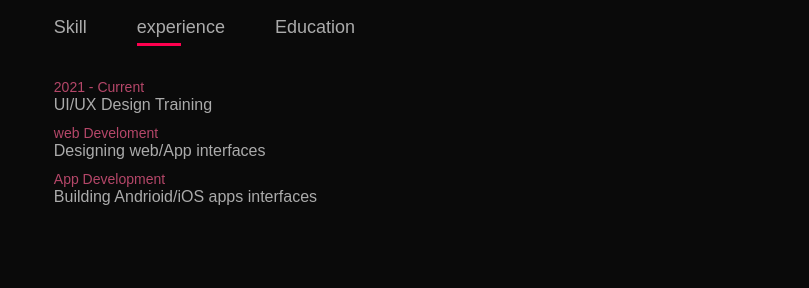
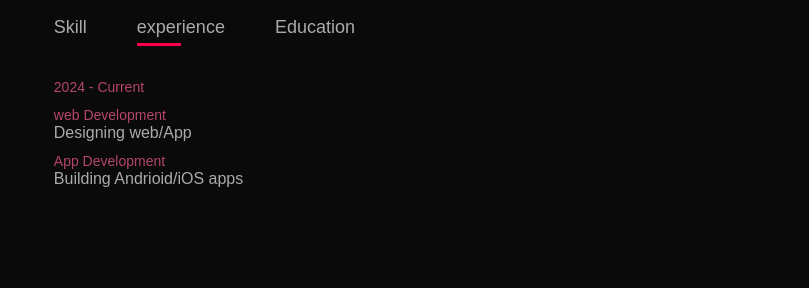
Before and after one commit to Adekoya-Tech/My-Portfolio, a plain HTML site: page index.html in a window 1280 px wide. Both pictures are taken after a click on the element "experience". Shown: the part 954-1242 px from the top of the page, 471-1280 px from the left. Drawn offline with nearby package versions, Linux system fonts and the light colour scheme.

Commit message:
initial commit message

```diff
--- a/index.html
+++ b/index.html
@@ -7,7 +7,8 @@
     <link rel="stylesheet" href="style.css" />
     <script
       src="https://kit.fontawesome.com/a285e9b7c5.js"
-      crossorigin="anonymous"></script>
+      crossorigin="anonymous"
+    ></script>
   </head>
   <body>
     <div id="header">
@@ -35,7 +36,9 @@
           <i class="fa fa-bars" onclick="showSidebar()"></i>
         </nav>
         <div class="header-text">
-          <p>UI/UX Designer</p>
+          <p  style="font-size: 29px;
+          font-family:'Lucida Sans', 'Lucida Sans Regular', 'Lucida Grande', 'Lucida Sans Unicode', Geneva, Verdana, sans-serif;
+          font-weight: bold;">Full-stack Web/App Dev</p>
           <h2>
             Hi, I'm <span>Peter</span><br />
             Adekoya
@@ -71,40 +74,40 @@
             </div>
             <div class="tab-contents active-tab" id="skills">
               <ul>
-                <li><span>UI?UX</span><br />Designing web/App interfaces</li>
+                <li>Designing web/App interfaces</li>
                 <li>
-                  <span>web Develoment</span><br />Designing web/App interfaces
+                  <span>web Develoment</span><br />Designing web/App
                 </li>
                 <li>
                   <span>App Development</span><br />Building Andrioid/iOS apps
-                  interfaces
+
                 </li>
               </ul>
             </div>
             <div class="tab-contents" id="experience">
               <ul>
                 <li>
-                  <span>2021 - Current</span><br />
-                  UI/UX Design Training
+                  <span>2024 - Current</span><br />
+
                 </li>
                 <li>
-                  <span>web Develoment</span><br />Designing web/App interfaces
+                  <span>web Development</span><br />Designing web/App
                 </li>
                 <li>
                   <span>App Development</span><br />Building Andrioid/iOS apps
-                  interfaces
+
                 </li>
               </ul>
             </div>
             <div class="tab-contents" id="education">
               <ul>
-                <li><span>UI?UX</span><br />Designing web/App interfaces</li>
+                <li>Designing web/App interfaces</li>
                 <li>
-                  <span>web Develoment</span><br />Designing web/App interfaces
+                  <span>web Develoment</span><br />Designing web/App
                 </li>
                 <li>
                   <span>App Development</span><br />Building Andrioid/iOS apps
-                  interfaces
+
                 </li>
               </ul>
             </div>
@@ -233,18 +236,21 @@
                 name="name"
                 placeholder="Your Name"
                 required
-                id="name" />
+                id="name"
+              />
               <input
                 type="email"
                 name="Email"
                 placeholder="Your Email"
                 required
-                id="email" />
+                id="email"
+              />
               <textarea
                 name="Message"
                 rows="6"
                 id=""
-                placeholder="Your Message"></textarea>
+                placeholder="Your Message"
+              ></textarea>
               <button type="submit" class="btn btn2" id="button">Submit</button>
             </form>
           </div>
@@ -256,7 +262,8 @@
     </div>
     <script
       type="text/javascript"
-      src="https://cdn.jsdelivr.net/npm/@emailjs/browser@4/dist/email.min.js"></script>
+      src="https://cdn.jsdelivr.net/npm/@emailjs/browser@4/dist/email.min.js"
+    ></script>
     <script type="text/javascript">
       emailjs.init("YXA8vFAAFWD29SJtQ");
     </script>
```
